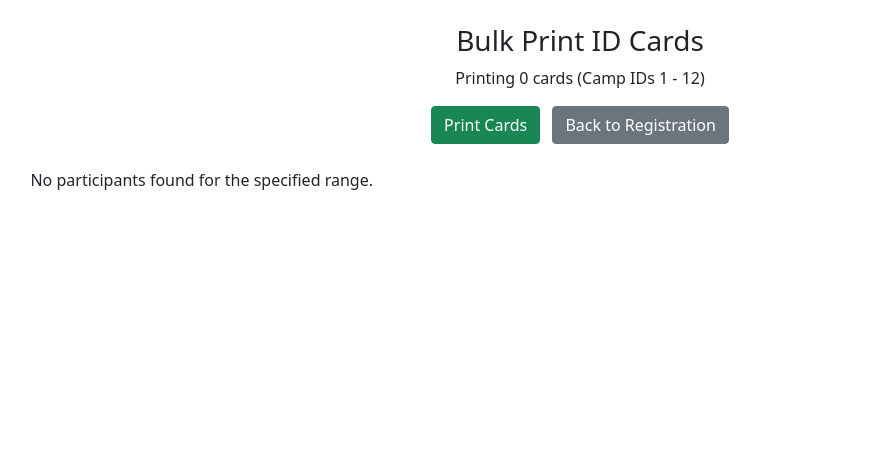
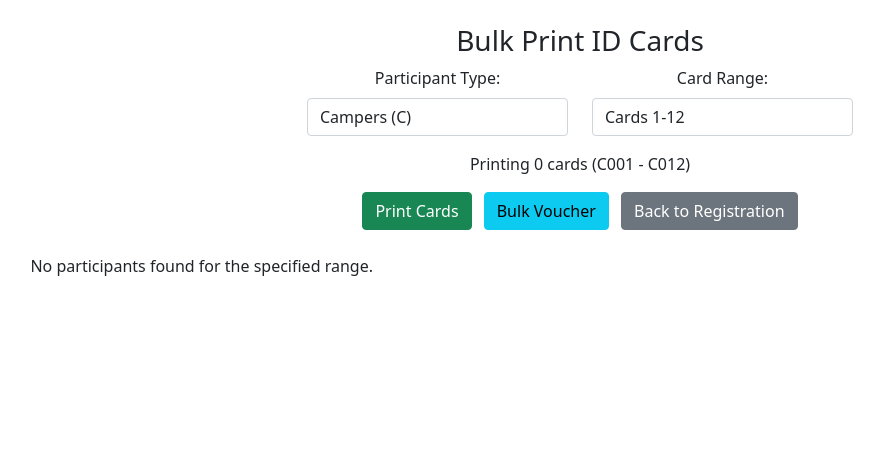
Before and after one commit to Julisam/ayfregistration, a Django app: page /bulk-print/ in a window 1280 px wide. Shown: the top 470 px of the page, without its empty margins (60-944 px from the left). Before the commit the page ends 190 px from the top, so only its background shows below. Run offline with Django 5.2, Linux system fonts and the light colour scheme; data that the repository does not hold is empty.

Commit message:
added voucher feature

```diff
--- a/registration/templates/registration/bulk_print.html
+++ b/registration/templates/registration/bulk_print.html
@@ -95,6 +95,7 @@
             font-size: 14px;
             font-weight: 900;
             color: #2c3e50;
+            max-height: 40px;
         }
         .name-section .role {
             font-size: 14px;
@@ -105,13 +106,13 @@
         .name-section .camp-id {
             background: linear-gradient(135deg, #3498db, #2980b9);
             color: white;
-            padding: 4px 20px;
+            padding: 0px 20px;
             border-radius: 8px;
             font-weight: 800;
             font-size: 24px;
             letter-spacing: 0.5px;
             display: inline-block;
-            margin-top: 7px;
+            margin-top: 6px;
             /* margin-left: 5%; */
         }
         .info-section {
@@ -149,8 +150,30 @@
     <div class="container mt-4">
         <div class="text-center no-print mb-4">
             <h3>Bulk Print ID Cards</h3>
-            <p>Printing {{ participants|length }} cards (Camp IDs {{ start_id }} - {{ start_id|add:11 }})</p>
+            <form method="get" class="mb-3">
+                <div class="row justify-content-center">
+                    <div class="col-md-3">
+                        <label class="form-label">Participant Type:</label>
+                        <select name="type" class="form-control" onchange="this.form.submit()">
+                            <option value="C" {% if participant_type == 'C' %}selected{% endif %}>Campers (C)</option>
+                            <option value="G" {% if participant_type == 'G' %}selected{% endif %}>Officials/Guest (G)</option>
+                        </select>
+                    </div>
+                    <div class="col-md-3">
+                        <label class="form-label">Card Range:</label>
+                        <select name="range" class="form-control" onchange="this.form.submit()">
+                            {% for range_option in card_ranges %}
+                            <option value="{{ range_option.start }}" {% if range_option.start == current_start %}selected{% endif %}>
+                                Cards {{ range_option.start }}-{{ range_option.end }}
+                            </option>
+                            {% endfor %}
+                        </select>
+                    </div>
+                </div>
+            </form>
+            <p>Printing {{ participants|length }} cards ({{ participant_type }}{{ current_start|stringformat:"03d" }} - {{ participant_type }}{{ current_end|stringformat:"03d" }})</p>
             <button onclick="window.print()" class="btn btn-success me-2">Print Cards</button>
+            <a href="{% url 'bulk_voucher' %}" class="btn btn-info me-2">Bulk Voucher</a>
             <a href="{% url 'register' %}" class="btn btn-secondary">Back to Registration</a>
         </div>
 
@@ -158,7 +181,7 @@
             {% for participant in participants %}
             <div class="id-card">
                 <div class="id-header">
-                    <h6>DIRECTORATE OF YOUTH</h6>
+                    <h6>THE DIRECTORATE OF YOUTH</h6>
                     <h5>2025 Youth Camp</h5>
                 </div>
                     <div class="triangle"></div>
--- a/registration/urls.py
+++ b/registration/urls.py
@@ -5,4 +5,5 @@ urlpatterns = [
     path('', views.register, name='register'),
     path('id-card/<int:pk>/', views.id_card, name='id_card'),
     path('bulk-print/', views.bulk_print, name='bulk_print'),
+    path('bulk-voucher/', views.bulk_voucher, name='bulk_voucher'),
 ]
--- a/registration/views.py
+++ b/registration/views.py
@@ -29,11 +29,48 @@ def id_card(request, pk):
     return render(request, 'registration/id_card.html', {'participant': participant})
 
 def bulk_print(request):
-    start_id = request.GET.get('start', 1)
+    participant_type = request.GET.get('type', 'C')
+    start_range = request.GET.get('range', '1')
+
+    CAMPERS = ['Executive', 'Leader', 'Delegate']
+
     try:
-        start_id = int(start_id)
-        participants = Participant.objects.filter(camp_id__range=[start_id, start_id + 11]).order_by('camp_id')[:12]
-        return render(request, 'registration/bulk_print.html', {'participants': participants, 'start_id': start_id})
+        start_id = int(start_range)
     except ValueError:
-        participants = Participant.objects.order_by('camp_id')[:12]
-        return render(request, 'registration/bulk_print.html', {'participants': participants, 'start_id': 1})
+        start_id = 1
+
+    # Filter participants by type
+    if participant_type == 'C':
+        all_participants = Participant.objects.filter(role__in=CAMPERS).order_by('camp_id')
+    else:
+        all_participants = Participant.objects.exclude(role__in=CAMPERS).order_by('camp_id')
+
+    # Get participants for current range
+    participants = all_participants.filter(camp_id__range=[start_id, start_id + 11])[:12]
+
+    # Generate card ranges
+    max_id = all_participants.last().camp_id if all_participants.exists() else 12
+    card_ranges = []
+    for i in range(1, max_id + 1, 12):
+        end_id = min(i + 11, max_id)
+        card_ranges.append({'start': i, 'end': end_id})
+
+    context = {
+        'participants': participants,
+        'participant_type': participant_type,
+        'current_start': start_id,
+        'current_end': min(start_id + 11, max_id),
+        'card_ranges': card_ranges[::-1],
+    }
+
+    return render(request, 'registration/bulk_print.html', context)
+
+def bulk_voucher(request):
+    CAMPERS = ['Executive', 'Leader', 'Delegate']
+    participants = Participant.objects.filter(role__in=CAMPERS).order_by('camp_id')
+
+    context = {
+        'participants': participants,
+    }
+
+    return render(request, 'registration/bulk_voucher.html', context)
```
Also changed, not shown: registration/models.py (+16 -10 lines), registration/templates/registration/bulk_voucher.html (added, +99 -0 lines), registration/templates/registration/register.html (+29 -1 lines), registration/migrations/0007_alter_participant_archdeaconry_and_more.py (added).
